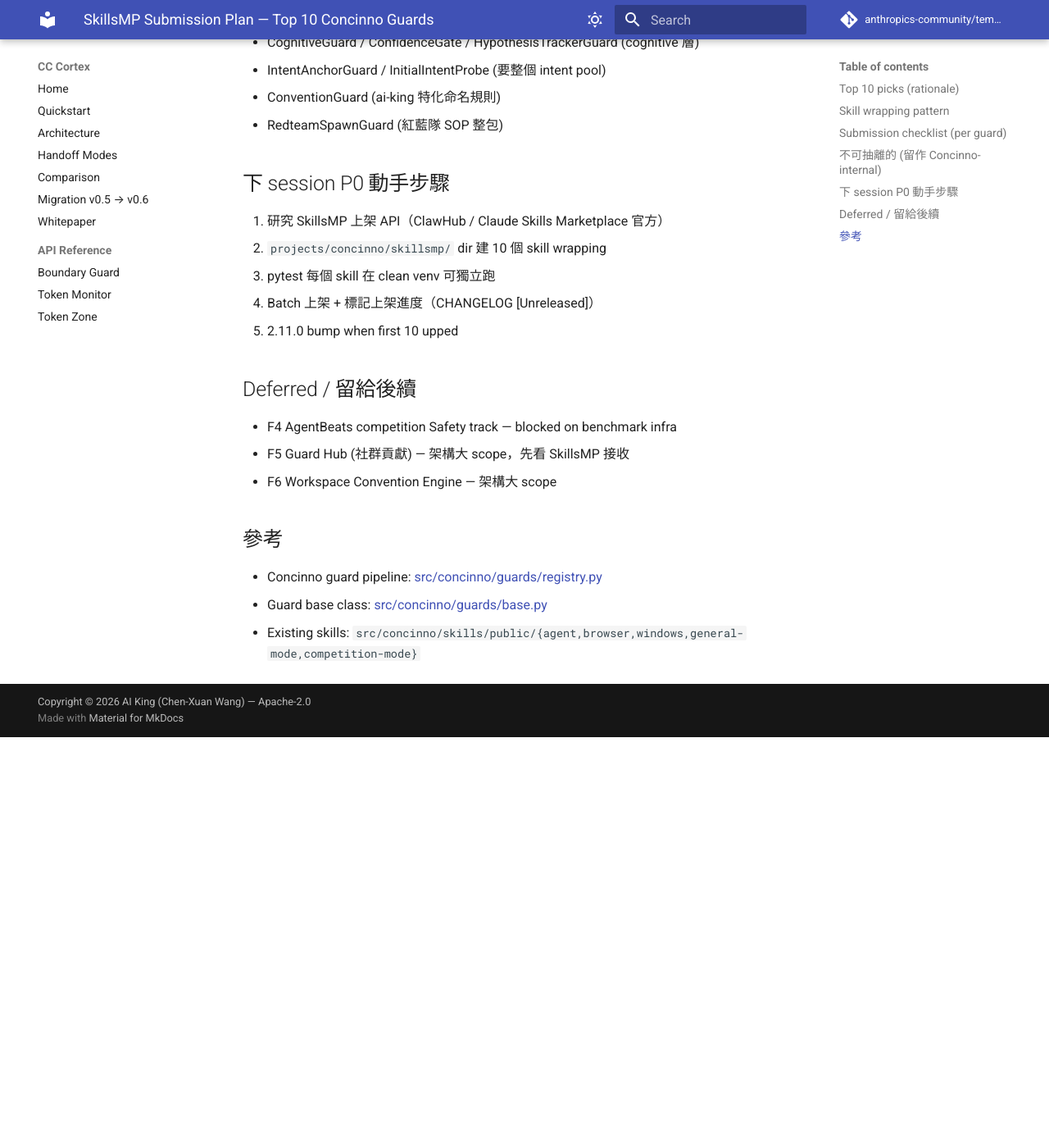
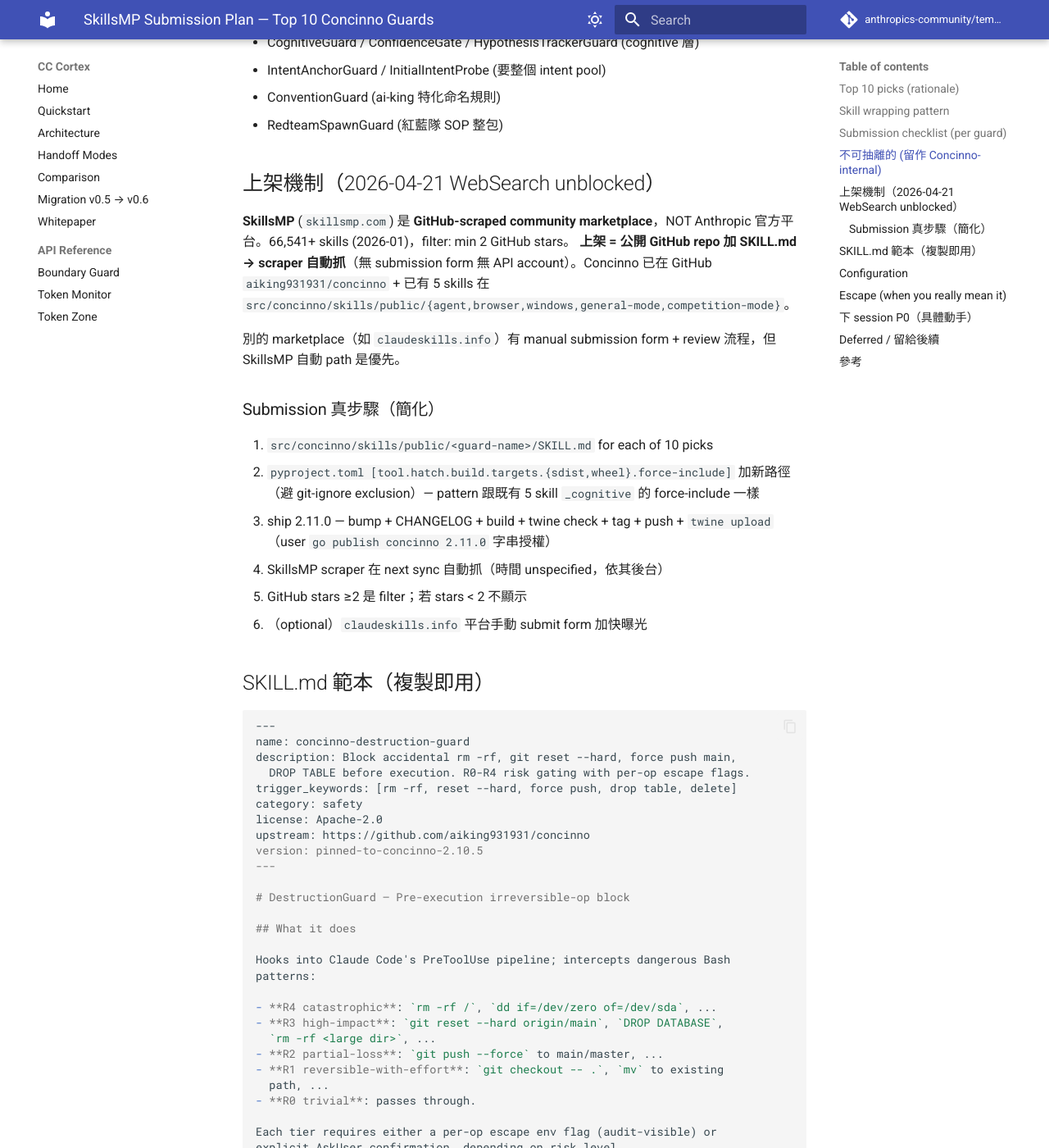
Before and after one commit to aiking931931/cc-cortex, an MkDocs documentation site: the page built from docs/skillsmp_submission_plan.md, in a window 1280 px wide and 1400 px high, scrolled down 2201 px. Shown: the whole window at 82% size. Built offline with MkDocs 1.6.1 and Material for MkDocs 9.7.7, drawn with Linux system fonts in a browser that asks for light colours; comment, search, counter and statistics services are not loaded; before the commit the page ends 3100 px from its top, so only the background shows below that; some of the changed text lies outside the part shown.

Commit message:
docs(skillsmp): SkillsMP unblocked — GitHub-scraped marketplace, no API needed
Web research 2026-04-21 (full mode autonomous): SkillsMP (skillsmp.com)
is a GitHub-scraped community marketplace, NOT Anthropic-official —
upload = public GitHub repo + SKILL.md → scraper auto-syncs (filter:
≥2 stars). No submission form, no API account.

Concinno already on GitHub `aiking931931/concinno` + already ships 5
skills under `src/concinno/skills/public/`. Adding 10 SkillsMP-ready
skill wrappers is straightforward: clone existing skill dir pattern.

Plan additions:
- "Submission 真步驟" simplified section (was "research SkillsMP API")
- Full SKILL.md template ready for copy-paste (DestructionGuard exemplar)
- Concrete next-session P0 steps for actual upload (was abstract)

Status: F2 unblocked from "research blocked" → "upload mechanism clear,
ready to ship 10 wrappers as 2.11.0".

Co-Authored-By: Claude Opus 4.7 (1M context) <noreply@anthropic.com>

````diff
--- a/docs/skillsmp_submission_plan.md
+++ b/docs/skillsmp_submission_plan.md
@@ -70,13 +70,105 @@ version: pinned-to-concinno-2.10.5
 - ConventionGuard (ai-king 特化命名規則)
 - RedteamSpawnGuard (紅藍隊 SOP 整包)
 
-## 下 session P0 動手步驟
+## 上架機制（2026-04-21 WebSearch unblocked）
 
-1. 研究 SkillsMP 上架 API（ClawHub / Claude Skills Marketplace 官方）
-2. `projects/concinno/skillsmp/` dir 建 10 個 skill wrapping
-3. pytest 每個 skill 在 clean venv 可獨立跑
-4. Batch 上架 + 標記上架進度（CHANGELOG [Unreleased]）
-5. 2.11.0 bump when first 10 upped
+**SkillsMP** (`skillsmp.com`) 是 **GitHub-scraped community marketplace**，NOT
+Anthropic 官方平台。66,541+ skills (2026-01)，filter: min 2 GitHub stars。
+**上架 = 公開 GitHub repo 加 SKILL.md → scraper 自動抓**（無 submission form
+無 API account）。Concinno 已在 GitHub `aiking931931/concinno` + 已有 5
+skills 在 `src/concinno/skills/public/{agent,browser,windows,general-mode,competition-mode}`。
+
+別的 marketplace（如 `claudeskills.info`）有 manual submission form + review
+流程，但 SkillsMP 自動 path 是優先。
+
+### Submission 真步驟（簡化）
+
+1. `src/concinno/skills/public/<guard-name>/SKILL.md` for each of 10 picks
+2. `pyproject.toml [tool.hatch.build.targets.{sdist,wheel}.force-include]`
+   加新路徑（避 git-ignore exclusion）— pattern 跟既有 5 skill `_cognitive`
+   的 force-include 一樣
+3. ship 2.11.0 — bump + CHANGELOG + build + twine check + tag + push +
+   `twine upload`（user `go publish concinno 2.11.0` 字串授權）
+4. SkillsMP scraper 在 next sync 自動抓（時間 unspecified，依其後台）
+5. GitHub stars ≥2 是 filter；若 stars < 2 不顯示
+6. （optional）`claudeskills.info` 平台手動 submit form 加快曝光
+
+## SKILL.md 範本（複製即用）
+
+```markdown
+---
+name: concinno-destruction-guard
+description: Block accidental rm -rf, git reset --hard, force push main,
+  DROP TABLE before execution. R0-R4 risk gating with per-op escape flags.
+trigger_keywords: [rm -rf, reset --hard, force push, drop table, delete]
+category: safety
+license: Apache-2.0
+upstream: https://github.com/aiking931931/concinno
+version: pinned-to-concinno-2.10.5
+---
+
+# DestructionGuard — Pre-execution irreversible-op block
+
+## What it does
+
+Hooks into Claude Code's PreToolUse pipeline; intercepts dangerous Bash
+patterns:
+
+- **R4 catastrophic**: `rm -rf /`, `dd if=/dev/zero of=/dev/sda`, ...
+- **R3 high-impact**: `git reset --hard origin/main`, `DROP DATABASE`,
+  `rm -rf <large dir>`, ...
+- **R2 partial-loss**: `git push --force` to main/master, ...
+- **R1 reversible-with-effort**: `git checkout -- .`, `mv` to existing
+  path, ...
+- **R0 trivial**: passes through.
+
+Each tier requires either a per-op escape env flag (audit-visible) or
+explicit AskUser confirmation, depending on risk level.
+
+## Install
+
+```bash
+pip install concinno
+claude --install-skill concinno-destruction-guard  # or your platform's
+                                                    # skill install path
+```
+
+## Configuration
+
+settings.json hook registration (auto-generated by `concinno init`):
+
+```json
+{
+  "hooks": {
+    "PreToolUse": [{
+      "command": "python -m concinno.guards.destruction_guard"
+    }]
+  }
+}
+```
+
+## Escape (when you really mean it)
+
+```bash
+CONCINNO_INLINE_SQUASH=1 claude  # whitelists squash_auto_commits R3
+```
+
+See [destruction_guard.py:1364](https://github.com/aiking931931/concinno/blob/main/src/concinno/destruction_guard.py#L1364)
+for full per-op escape map.
+```
+
+## 下 session P0（具體動手）
+
+1. Copy 範本 → 每個 guard 的 `src/concinno/skills/public/<name>/SKILL.md`
+   （10 個檔，可批次寫）
+2. `pyproject.toml` 加 10 個 `force-include` 路徑（model after `_cognitive`
+   既有 force-include block）
+3. pytest 確認 `concinno-skills install` CLI 能 list 新 skills
+4. Bump 2.11.0 + CHANGELOG entry「Added: 10 SkillsMP-ready skill wrappers」
+5. Build + twine check + commit + tag + push + AskUser
+   `go publish concinno 2.11.0`
+6. 確保 GitHub repo 有 ≥2 stars（SkillsMP filter requirement）
+7. 等 SkillsMP scraper sync (refer skillsmp.com docs for cadence)
 
 ## Deferred / 留給後續
 
````
